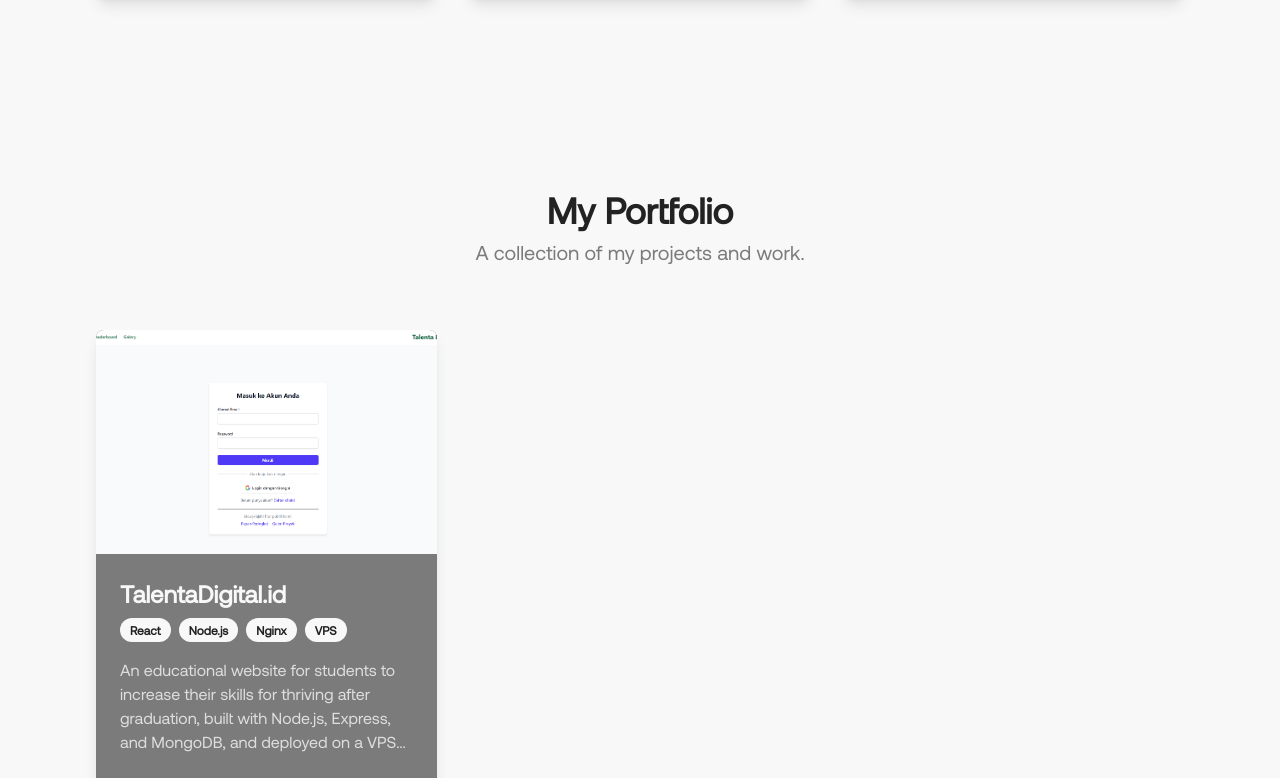
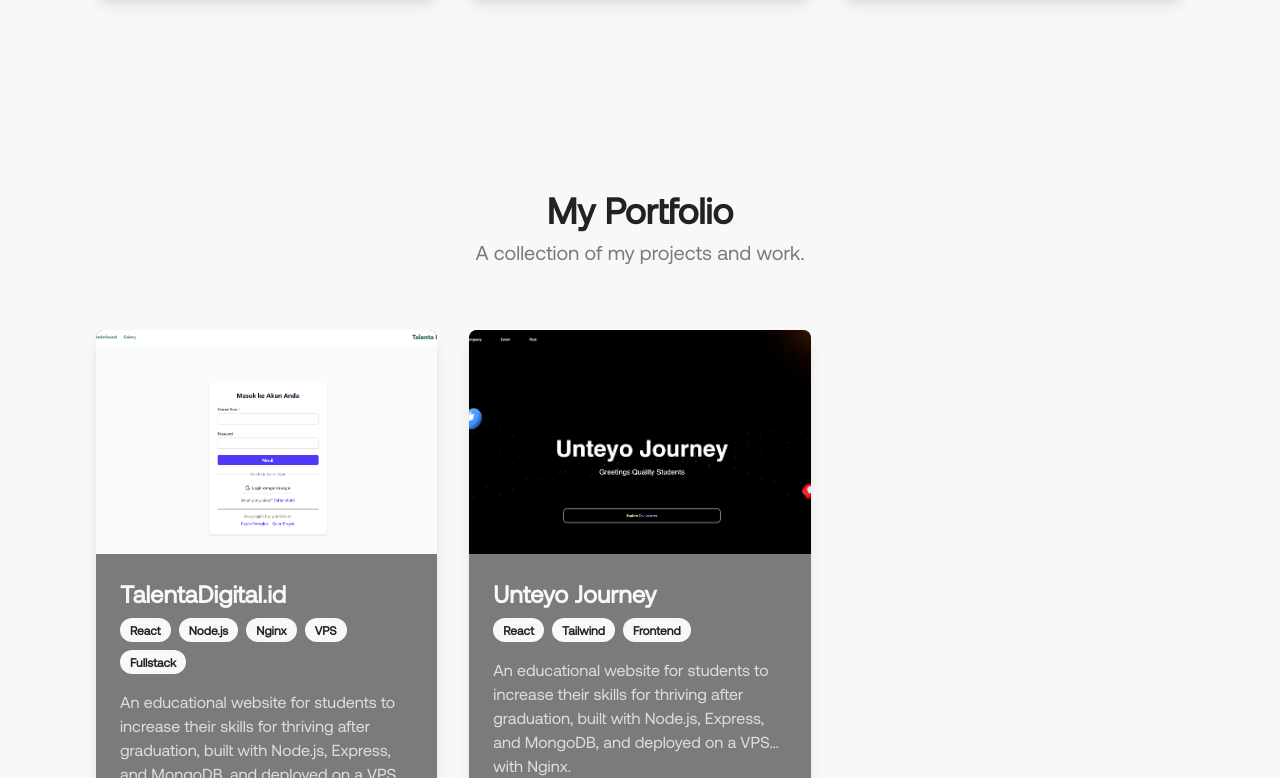
Before and after one commit to farhandwk/website-pribadi, a React (Vite) app: page / in a window 1280 px wide. Shown: the part 2022-2800 px from the top of the page. Built offline with nearby package versions, Linux system fonts and the light colour scheme.

Commit message:
tambah unteyo

```diff
--- a/src/components/Portfolio.jsx
+++ b/src/components/Portfolio.jsx
@@ -1,5 +1,6 @@
 import React from 'react';
 import talenta_digital from "../assets/portfolioImage/talentaDigital.png";
+import unteyo_journey from '../assets/portfolioImage/unteyoJourney.png'
 
 // Komponen untuk ikon (tidak diubah)
 const GitHubIcon = () => (
@@ -23,9 +24,18 @@
         imageUrl: talenta_digital,
         projectUrl: 'https://talentadigital.farhanportfolio.my.id/login',
         githubUrl: 'https://github.com/farhandwk/TalentaDigital-client',
-        tags: 'React,Node.js,Nginx,VPS'
+        tags: 'React,Node.js,Nginx,VPS, Fullstack'
     },
-    // Tambahkan proyek lainnya di sini jika diperlukan
+    {
+        id: 2,
+        title: 'Unteyo Journey',
+        description: 'An educational website for students to increase their skills for thriving after graduation, built with Node.js, Express, and MongoDB, and deployed on a VPS with Nginx.',
+        imageUrl: unteyo_journey,
+        projectUrl: 'https://www.unteyojourney.com/',
+        githubUrl: 'https://github.com/farhandwk/UnteyoJourney',
+        tags: 'React, Tailwind, Frontend'
+    },
+
 ];
 
 function Portfolio() {
```
Also changed, not shown: src/assets/portfolioImage/unteyoJourney.png (added).
